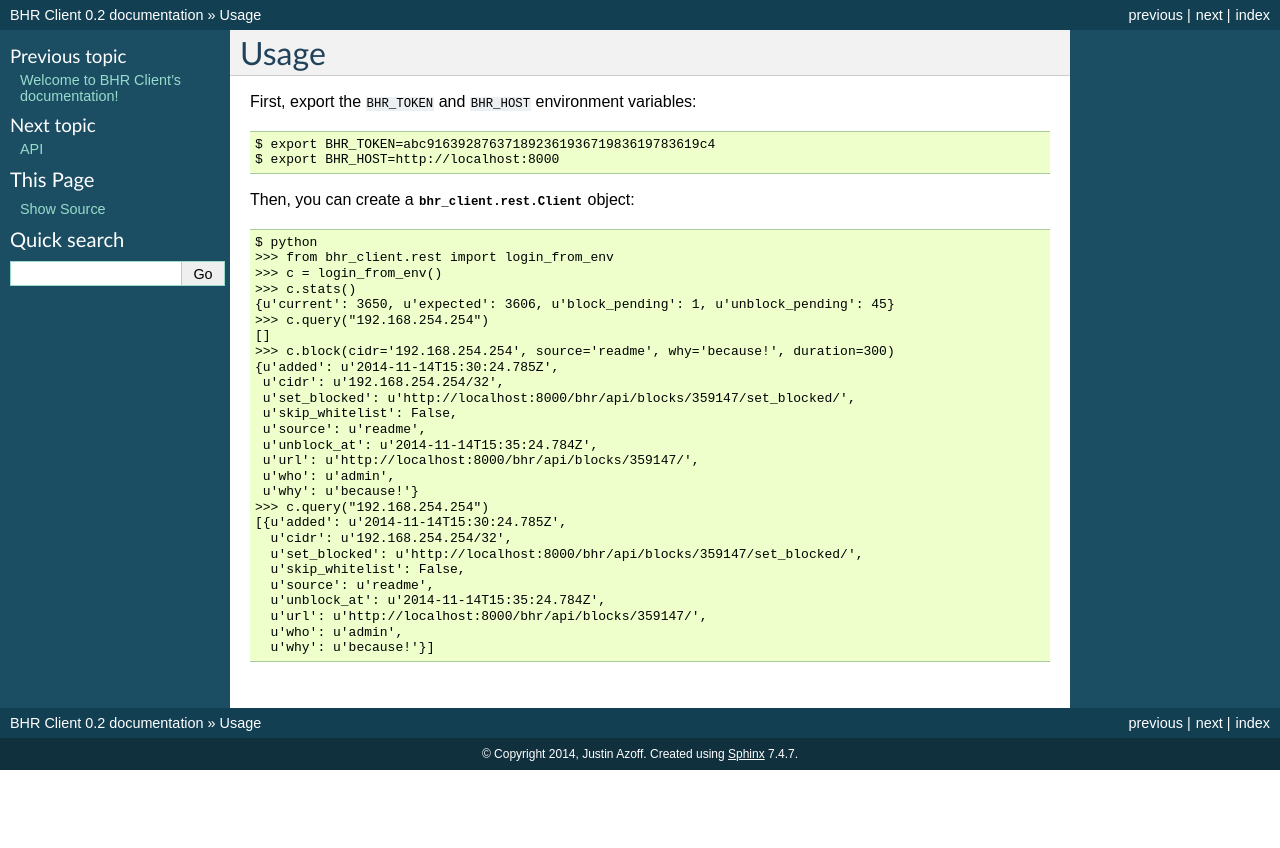
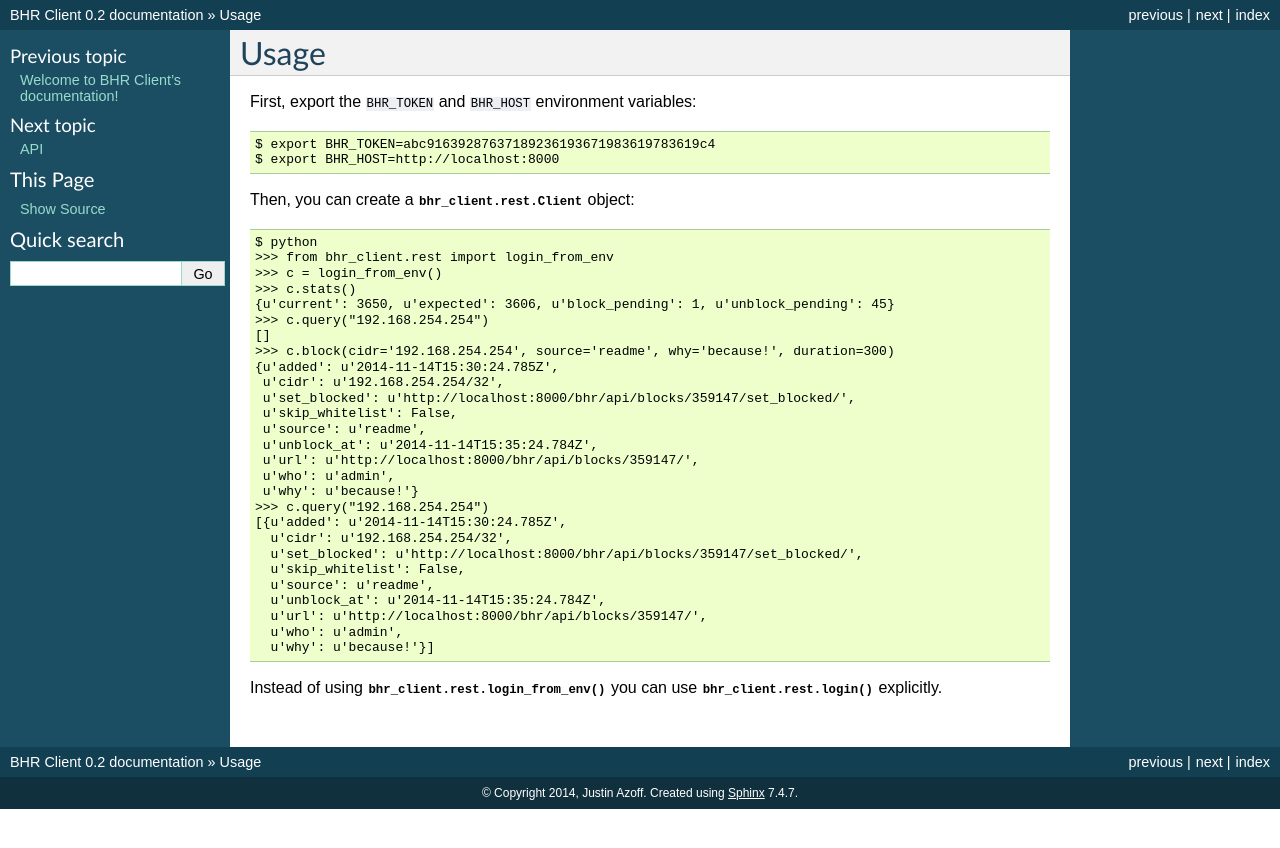
Before and after one commit to ncsa/bhr-client, a Sphinx documentation site: the page built from docs/usage.rst, in a window 1280 px wide. Shown: the top 848 px of the page. Built offline with Sphinx 7.4.7, drawn with Linux system fonts in a browser that asks for light colours.

Commit message:
Add a note about login_from_env vs. login.

```diff
--- a/docs/usage.rst
+++ b/docs/usage.rst
@@ -35,3 +35,6 @@
       u'url': u'http://localhost:8000/bhr/api/blocks/359147/',
       u'who': u'admin',
       u'why': u'because!'}]
+
+Instead of using :func:`bhr_client.rest.login_from_env` you can use
+:func:`bhr_client.rest.login` explicitly.
```
